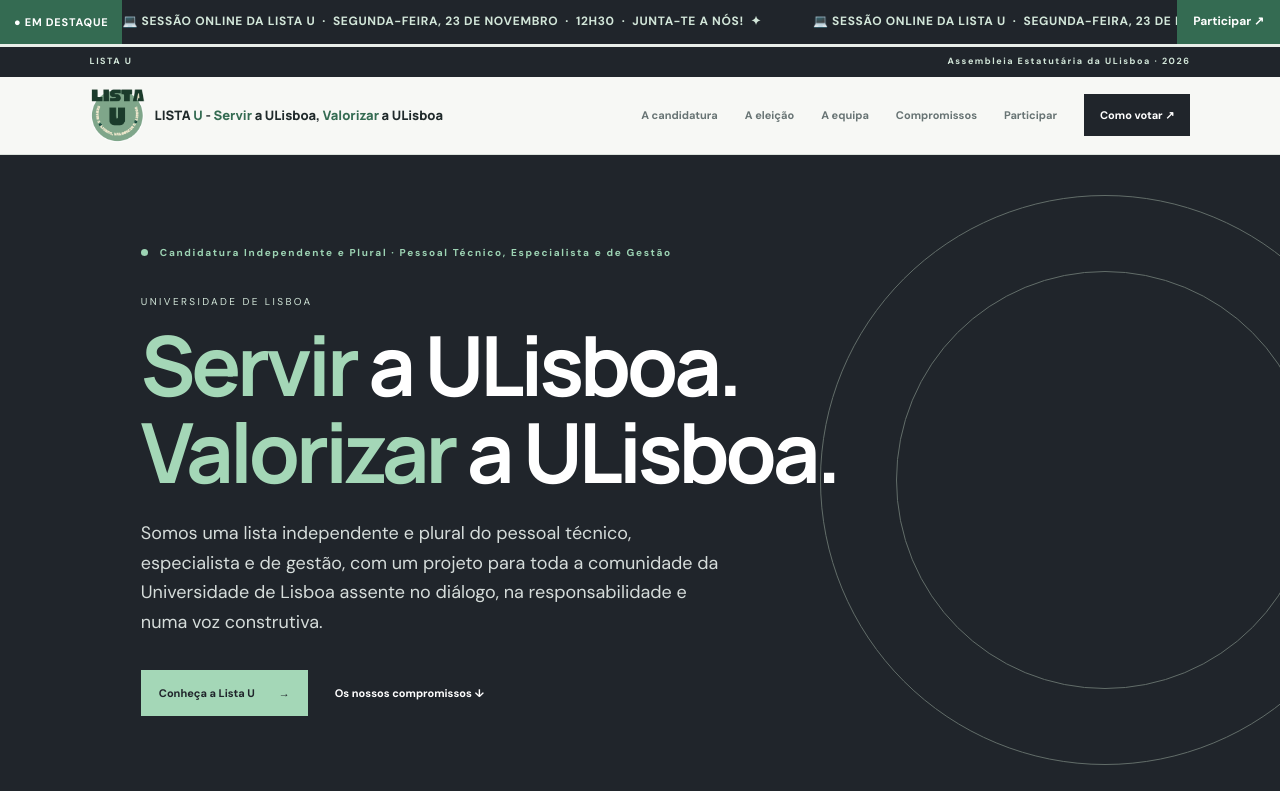
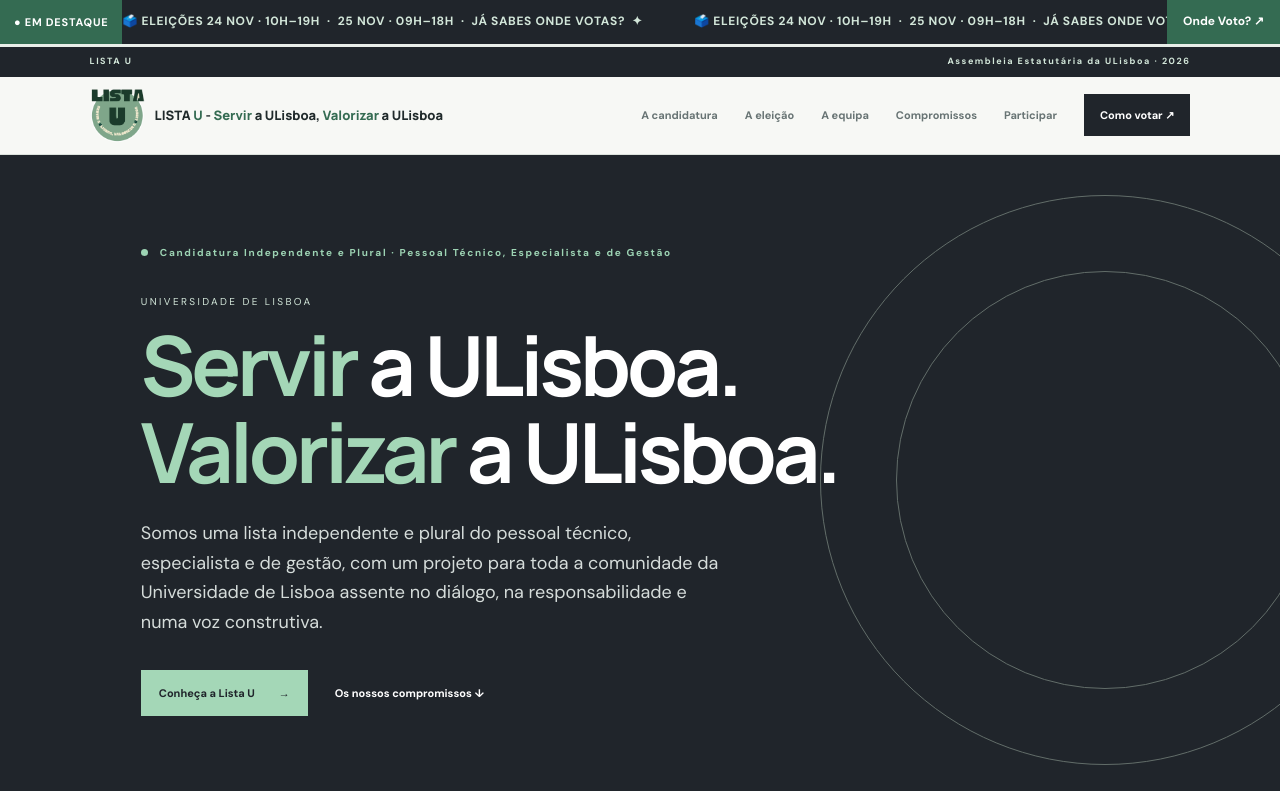
Before and after one commit to servir-valorizar-ulisboa/servir-valorizar-ulisboa.github.io, a plain HTML site: page index.html in a window 1280 px wide. Shown: the top 791 px of the page. Drawn offline with Linux system fonts and the light colour scheme.

Commit message:
Header changed

```diff
--- a/index.html
+++ b/index.html
@@ -10,12 +10,12 @@
 <link rel="stylesheet" href="styles.css">
 </head>
 <body>
-<div class="news-ticker" aria-label="Destaque: sessão online da Lista U">
+<div class="news-ticker" aria-label="Informação sobre os dias de votação e consulta do local de voto">
   <span class="news-ticker-label">● EM DESTAQUE</span>
-  <a class="news-ticker-link" href="https://meet.google.com/rqv-zzgn-fhh" target="_blank" rel="noopener noreferrer" aria-label="Sessão online da Lista U, segunda-feira 23 de novembro às 12h30. Abrir Google Meet">
-    <span class="news-ticker-track"><span>💻 SESSÃO ONLINE DA LISTA U &nbsp;·&nbsp; SEGUNDA-FEIRA, 23 DE NOVEMBRO &nbsp;·&nbsp; 12H30 &nbsp;·&nbsp; JUNTA-TE A NÓS! &nbsp;✦&nbsp;</span><span aria-hidden="true">💻 SESSÃO ONLINE DA LISTA U &nbsp;·&nbsp; SEGUNDA-FEIRA, 23 DE NOVEMBRO &nbsp;·&nbsp; 12H30 &nbsp;·&nbsp; JUNTA-TE A NÓS! &nbsp;✦&nbsp;</span></span>
+  <a class="news-ticker-link" href="https://processos.ulisboa.pt/CadernosEleitorais/OndeVoto" target="_blank" rel="noopener noreferrer" aria-label="Eleições a 24 e 25 de novembro. Consultar o local de votação na página oficial da ULisboa">
+    <span class="news-ticker-track"><span>🗳️ ELEIÇÕES 24 NOV · 10H–19H &nbsp;·&nbsp; 25 NOV · 09H–18H &nbsp;·&nbsp; JÁ SABES ONDE VOTAS? &nbsp;✦&nbsp;</span><span aria-hidden="true">🗳️ ELEIÇÕES 24 NOV · 10H–19H &nbsp;·&nbsp; 25 NOV · 09H–18H &nbsp;·&nbsp; JÁ SABES ONDE VOTAS? &nbsp;✦&nbsp;</span></span>
   </a>
-  <a class="news-ticker-action" href="https://meet.google.com/rqv-zzgn-fhh" target="_blank" rel="noopener noreferrer">Participar ↗</a>
+  <a class="news-ticker-action" href="https://processos.ulisboa.pt/CadernosEleitorais/OndeVoto" target="_blank" rel="noopener noreferrer">Onde Voto? ↗</a>
 </div>
 <div class="topline"><span>LISTA U</span><span>Assembleia Estatutária da ULisboa · 2026</span></div>
 <header class="header"><a class="logo" href="#top"><img class="brand-emblem" src="logo-lista-u.png" alt="Logótipo da Lista U"><span><b>LISTA <span class="brand-green">U</span> - <span class="brand-green">Servir</span> a ULisboa, <span class="brand-green">Valorizar</span> a ULisboa</b></span></a>
```
